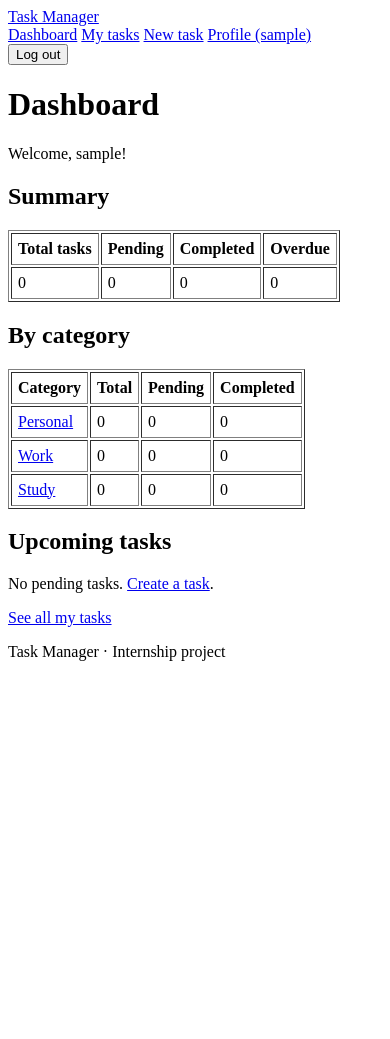
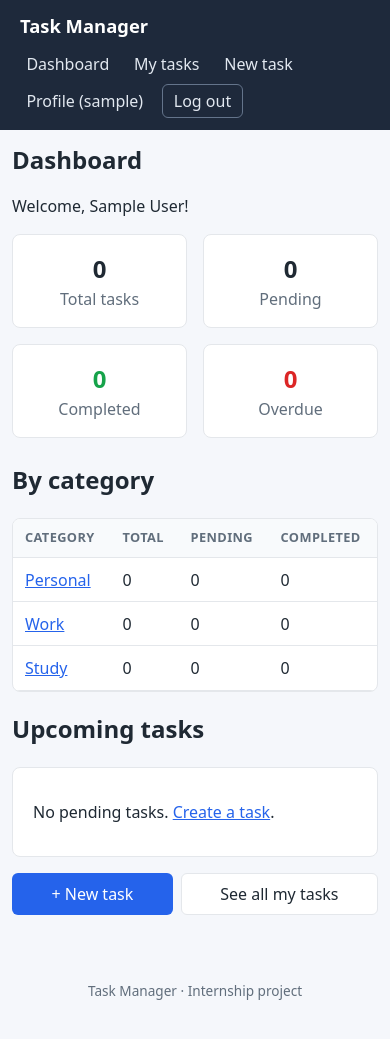
Before and after one commit to AnkithaGN/task-managements, a Django app: page / in a window 390 px wide. Before the commit the page ends 661 px from the top, so only its background shows below. Run offline with Django 5.2, Linux system fonts and the light colour scheme; the visitor is signed in with stand-in values (Sample User, id 1); data comes from the database, SQL or seed files in the repository; data that the repository does not hold is empty.

Commit message:
Add CSS styling, responsive layout and JavaScript confirm, validation and double-submit protection

```diff
--- /dev/null
+++ b/tasks/static/tasks/css/style.css
@@ -0,0 +1,170 @@
+/* ---------------------------------------------------------------
+   tasks/static/tasks/css/style.css
+   Site-wide styles. Mobile-friendly: flexbox + grid + one media query.
+   --------------------------------------------------------------- */
+
+/* CSS variables: colours defined ONCE, reused everywhere with var(--name). */
+:root {
+    --bg: #f5f7fb;
+    --card: #ffffff;
+    --text: #1f2933;
+    --muted: #616e7c;
+    --border: #e4e7eb;
+    --primary: #2563eb;
+    --primary-dark: #1d4ed8;
+    --danger: #dc2626;
+    --success: #16a34a;
+    --radius: 8px;
+}
+
+/* box-sizing: border-box = width INCLUDES padding and border (easier layouts). */
+* { box-sizing: border-box; }
+
+body {
+    margin: 0;
+    font-family: system-ui, -apple-system, "Segoe UI", Roboto, Arial, sans-serif;
+    background: var(--bg);
+    color: var(--text);
+    line-height: 1.5;
+}
+
+a { color: var(--primary); }
+h1 { margin-top: 0; overflow-wrap: anywhere; }
+
+/* ---------- Header and navigation (flexbox) ---------- */
+.site-header {
+    display: flex;               /* children in a row */
+    flex-wrap: wrap;             /* wrap to a new line on small screens */
+    align-items: center;
+    justify-content: space-between;
+    gap: 0.5rem 1rem;
+    padding: 0.75rem 1.25rem;
+    background: #1e293b;
+}
+.brand { color: #fff; font-weight: 700; font-size: 1.15rem; text-decoration: none; }
+.main-nav { display: flex; flex-wrap: wrap; align-items: center; gap: 0.25rem 0.75rem; }
+.main-nav a { color: #e2e8f0; text-decoration: none; padding: 0.25rem 0.4rem; border-radius: 4px; }
+.main-nav a:hover, .main-nav a:focus { background: rgba(255, 255, 255, 0.12); color: #fff; }
+.logout-form { margin: 0; }
+.logout-form button {
+    background: transparent; color: #e2e8f0; border: 1px solid #64748b;
+    padding: 0.25rem 0.7rem;
+}
+.logout-form button:hover { background: rgba(255, 255, 255, 0.12); }
+
+/* ---------- Page layout ---------- */
+.container { max-width: 1100px; margin: 0 auto; padding: 1.25rem; }
+.site-footer { text-align: center; color: var(--muted); font-size: 0.85rem; padding: 1.5rem; }
+.card {
+    background: var(--card); border: 1px solid var(--border);
+    border-radius: var(--radius); padding: 1rem 1.25rem; margin-bottom: 1rem;
+}
+.form-card { max-width: 600px; }
+
+/* ---------- Messages (success / error colours) ---------- */
+.messages { list-style: none; padding: 0; margin: 0 0 1rem; }
+.message {
+    padding: 0.75rem 1rem; margin-bottom: 0.5rem; border-radius: var(--radius);
+    background: #e0f2fe; border-left: 4px solid #0284c7;
+}
+.message.success { background: #dcfce7; border-color: var(--success); }
+.message.error { background: #fee2e2; border-color: var(--danger); }
+
+/* ---------- Dashboard number cards (CSS grid) ---------- */
+.stats {
+    display: grid;
+    /* as many 150px+ columns as fit; they share the remaining space equally */
+    grid-template-columns: repeat(auto-fit, minmax(150px, 1fr));
+    gap: 1rem;
+    margin-bottom: 1.5rem;
+}
+.stat {
+    background: var(--card); border: 1px solid var(--border);
+    border-radius: var(--radius); padding: 1rem; text-align: center;
+}
+.stat-number { display: block; font-size: 2rem; font-weight: 700; }
+.stat-label { color: var(--muted); }
+.stat.completed .stat-number { color: var(--success); }
+.stat.overdue .stat-number { color: var(--danger); }
+
+/* ---------- Buttons ---------- */
+button, .btn {
+    display: inline-block; font: inherit; cursor: pointer; text-decoration: none;
+    padding: 0.5rem 1rem; border-radius: 6px; border: 1px solid transparent;
+    background: var(--primary); color: #fff;
+}
+button:hover, .btn:hover { background: var(--primary-dark); }
+.btn-secondary { background: #fff; color: var(--text); border-color: var(--border); }
+.btn-secondary:hover { background: #f1f5f9; }
+.btn-danger { background: var(--danger); }
+.btn-danger:hover { background: #b91c1c; }
+.btn-small { padding: 0.25rem 0.6rem; font-size: 0.875rem; }
+button:disabled { opacity: 0.6; cursor: wait; }
+.actions { display: flex; flex-wrap: wrap; gap: 0.5rem; align-items: center; margin: 1rem 0; }
+.actions form { margin: 0; }
+
+/* ---------- Forms ---------- */
+.field { margin-bottom: 1rem; }
+.field label { display: block; font-weight: 600; margin-bottom: 0.25rem; }
+input[type="text"], input[type="email"], input[type="password"],
+input[type="date"], select, textarea {
+    width: 100%; max-width: 480px; padding: 0.5rem 0.6rem; font: inherit;
+    border: 1px solid #cbd2d9; border-radius: 6px; background: #fff;
+}
+input:focus, select:focus, textarea:focus { outline: 2px solid var(--primary); outline-offset: 1px; }
+.helptext { color: var(--muted); font-size: 0.85rem; }
+.errorlist { list-style: none; padding: 0; margin: 0.25rem 0; color: var(--danger); font-size: 0.9rem; }
+.field-error input, .field-error select, .field-error textarea, [aria-invalid="true"] { border-color: var(--danger); }
+.form-errors {
+    background: #fee2e2; border-left: 4px solid var(--danger);
+    padding: 0.5rem 1rem; border-radius: 6px; margin-bottom: 1rem;
+}
+.js-error { color: var(--danger); font-size: 0.9rem; margin: 0.25rem 0 0; }
+
+/* Filter form on "My tasks": fields side by side, wrapping on small screens */
+.filters { display: flex; flex-wrap: wrap; gap: 0.75rem; align-items: flex-end; }
+.filters p { margin: 0; flex: 1 1 180px; }
+.filters label { display: block; font-size: 0.85rem; font-weight: 600; }
+
+/* ---------- Tables ---------- */
+/* On narrow screens the table scrolls sideways INSIDE this box,
+   instead of making the whole page wider (fixes horizontal overflow). */
+.table-wrap {
+    overflow-x: auto; background: var(--card);
+    border: 1px solid var(--border); border-radius: var(--radius);
+}
+table { width: 100%; border-collapse: collapse; }
+th, td { padding: 0.6rem 0.75rem; text-align: left; border-bottom: 1px solid var(--border); vertical-align: middle; }
+th { background: #f8fafc; font-size: 0.8rem; text-transform: uppercase; letter-spacing: 0.03em; color: var(--muted); }
+/* FIX for the long-title bug: long words may break anywhere instead of stretching the table */
+td { overflow-wrap: anywhere; }
+td.title-cell { min-width: 12rem; }
+tr.is-overdue td { background: #fff7ed; }
+tr.is-completed .task-title { text-decoration: line-through; color: var(--muted); }
+
+/* ---------- Badges (small coloured labels) ---------- */
+.badge {
+    display: inline-block; padding: 0.1rem 0.55rem; border-radius: 999px;
+    font-size: 0.8rem; font-weight: 600; white-space: nowrap;
+    background: #e2e8f0; color: #334155;
+}
+.badge-high { background: #fee2e2; color: #991b1b; }
+.badge-medium { background: #fef3c7; color: #92400e; }
+.badge-low { background: #dcfce7; color: #166534; }
+.badge-pending { background: #e0f2fe; color: #075985; }
+.badge-completed { background: #dcfce7; color: #166534; }
+.badge-overdue { background: var(--danger); color: #fff; }
+
+/* ---------- Profile ---------- */
+dl dt { font-weight: 600; color: var(--muted); }
+dl dd { margin: 0 0 0.75rem; }
+
+/* ---------- Small screens (phones) ---------- */
+@media (max-width: 640px) {
+    .container { padding: 0.75rem; }
+    .site-header { flex-direction: column; align-items: flex-start; }
+    h1 { font-size: 1.5rem; }
+    .stat-number { font-size: 1.5rem; }
+    .actions .btn, .actions button { flex: 1 1 auto; text-align: center; }
+}
+td button, td .btn { white-space: nowrap; overflow-wrap: normal; }
--- /dev/null
+++ b/tasks/static/tasks/js/app.js
@@ -0,0 +1,109 @@
+// ---------------------------------------------------------------
+// tasks/static/tasks/js/app.js
+// Small browser-side helpers. The SERVER still checks everything:
+// these only give faster, friendlier feedback.
+// Loaded with "defer", so the page HTML already exists when this runs.
+// ---------------------------------------------------------------
+
+(function () {
+    'use strict';
+
+    // 1. CONFIRMATION before dangerous actions.
+    //    Any <form data-confirm="Question?"> asks first; "Cancel" stops it.
+    document.querySelectorAll('form[data-confirm]').forEach(function (form) {
+        form.addEventListener('submit', function (event) {
+            if (!window.confirm(form.dataset.confirm)) {
+                event.preventDefault();   // user said Cancel: do not send the form
+            }
+        });
+    });
+
+    // 2. TASK FORM checks (create / edit page).
+    var taskForm = document.getElementById('task-form');
+    if (taskForm) {
+        var title = document.getElementById('id_title');
+        var due = document.getElementById('id_due_date');
+        // For an edit, the date the task had when the page opened ("" for a new task).
+        var originalDue = taskForm.dataset.originalDueDate || '';
+        var today = localToday();
+
+        // New task: the calendar picker greys out past days.
+        if (due && !originalDue) {
+            due.min = today;
+        }
+
+        taskForm.addEventListener('submit', function (event) {
+            clearErrors(taskForm);
+            var ok = true;
+
+            // The browser already blocks an EMPTY title ("required");
+            // this also catches a title of only spaces.
+            if (title && title.value.trim() === '') {
+                showError(title, 'Please enter a title.');
+                ok = false;
+            }
+
+            // Same rule as the server: a NEW or CHANGED date may not be in the past.
+            // Dates as "YYYY-MM-DD" text compare correctly with < and >.
+            if (due && due.value && due.value !== originalDue && due.value < today) {
+                showError(due, 'Due date cannot be in the past.');
+                ok = false;
+            }
+
+            if (!ok) {
+                event.preventDefault();   // keep the user on the page to fix it
+            }
+        });
+    }
+
+    // 3. STOP DOUBLE SUBMITS: after a form is sent, disable its button.
+    //    Registered LAST, so it only runs if steps 1-2 did not cancel the submit.
+    document.querySelectorAll('form').forEach(function (form) {
+        form.addEventListener('submit', function (event) {
+            if (event.defaultPrevented) {
+                return;
+            }
+            var button = event.submitter || form.querySelector('button[type="submit"]');
+            if (button) {
+                button.dataset.originalText = button.textContent;
+                button.textContent = 'Please wait...';
+                button.disabled = true;
+            }
+        });
+    });
+
+    // When the user comes BACK to a page (browser Back button), re-enable buttons.
+    window.addEventListener('pageshow', function () {
+        document.querySelectorAll('button[disabled]').forEach(function (button) {
+            button.disabled = false;
+            if (button.dataset.originalText) {
+                button.textContent = button.dataset.originalText;
+            }
+        });
+    });
+
+    // ---------- helper functions ----------
+
+    // Today's date as "YYYY-MM-DD" in the user's own time zone.
+    function localToday() {
+        var d = new Date();
+        d.setMinutes(d.getMinutes() - d.getTimezoneOffset());
+        return d.toISOString().slice(0, 10);
+    }
+
+    // Show a red message under an input and mark it invalid.
+    function showError(input, message) {
+        var p = document.createElement('p');
+        p.className = 'js-error';
+        p.textContent = message;          // textContent (not innerHTML): safe from HTML injection
+        input.insertAdjacentElement('afterend', p);
+        input.setAttribute('aria-invalid', 'true');
+        input.focus();
+    }
+
+    // Remove messages from a previous attempt.
+    function clearErrors(form) {
+        form.querySelectorAll('.js-error').forEach(function (el) { el.remove(); });
+        form.querySelectorAll('[aria-invalid]').forEach(function (el) { el.removeAttribute('aria-invalid'); });
+    }
+})();
--- a/tasks/templates/tasks/home.html
+++ b/tasks/templates/tasks/home.html
@@ -4,51 +4,58 @@
 
 {% block content %}
     <h1>Dashboard</h1>
-    <p>Welcome, {{ user.username }}!</p>
+    <p>Welcome, {{ user.get_full_name|default:user.username }}!</p>
 
-    <!-- Summary counts -->
-    <h2>Summary</h2>
-    <table border="1" cellpadding="6">
-        <tr><th>Total tasks</th><th>Pending</th><th>Completed</th><th>Overdue</th></tr>
-        <tr>
-            <td>{{ counts.total }}</td>
-            <td>{{ counts.pending }}</td>
-            <td>{{ counts.completed }}</td>
-            <td>{{ counts.overdue }}</td>
-        </tr>
-    </table>
+    <!-- Summary counts as cards (CSS grid: .stats) -->
+    <section class="stats" aria-label="Task summary">
+        <div class="stat"><span class="stat-number">{{ counts.total }}</span><span class="stat-label">Total tasks</span></div>
+        <div class="stat"><span class="stat-number">{{ counts.pending }}</span><span class="stat-label">Pending</span></div>
+        <div class="stat completed"><span class="stat-number">{{ counts.completed }}</span><span class="stat-label">Completed</span></div>
+        <div class="stat overdue"><span class="stat-number">{{ counts.overdue }}</span><span class="stat-label">Overdue</span></div>
+    </section>
 
     <!-- Tasks grouped by category -->
     <h2>By category</h2>
-    <table border="1" cellpadding="6">
+    <div class="table-wrap">
+        <table>
+            <thead>
                 <tr><th>Category</th><th>Total</th><th>Pending</th><th>Completed</th></tr>
+            </thead>
+            <tbody>
                 {% for category in categories %}
                     <tr>
-                <!-- Link opens the task list filtered to this category (filters come in Step 2) -->
+                        <!-- Opens My tasks filtered to this category -->
                         <td><a href="{% url 'task_list' %}?category={{ category.pk }}">{{ category.name }}</a></td>
                         <td>{{ category.total }}</td>
                         <td>{{ category.pending }}</td>
                         <td>{{ category.completed }}</td>
                     </tr>
                 {% endfor %}
+            </tbody>
         </table>
+    </div>
 
     <!-- Next pending tasks -->
     <h2>Upcoming tasks</h2>
+    <div class="card">
         {% if upcoming %}
             <ul>
                 {% for task in upcoming %}
                     <li>
                         <a href="{% url 'task_detail' task.pk %}">{{ task.title }}</a>
-                    · {{ task.category }} · {{ task.get_priority_display }}
-                    · due {{ task.due_date|date:"d M Y" }}
-                    {% if task.is_overdue %}<strong>(OVERDUE)</strong>{% endif %}
+                        <span class="badge badge-{{ task.priority|lower }}">{{ task.get_priority_display }}</span>
+                        {{ task.category }} · due {{ task.due_date|date:"d M Y" }}
+                        {% if task.is_overdue %}<span class="badge badge-overdue">OVERDUE</span>{% endif %}
                     </li>
                 {% endfor %}
             </ul>
         {% else %}
             <p>No pending tasks. <a href="{% url 'task_create' %}">Create a task</a>.</p>
         {% endif %}
+    </div>
 
-    <p><a href="{% url 'task_list' %}">See all my tasks</a></p>
+    <p class="actions">
+        <a class="btn" href="{% url 'task_create' %}">+ New task</a>
+        <a class="btn btn-secondary" href="{% url 'task_list' %}">See all my tasks</a>
+    </p>
 {% endblock %}
--- a/templates/base.html
+++ b/templates/base.html
@@ -1,10 +1,15 @@
+{% load static %}
 <!DOCTYPE html>
 <html lang="en">
 <head>
     <meta charset="UTF-8">
-    <!-- Makes the page fit phone screens (needed for responsive design on Day 8) -->
+    <!-- Makes the page fit phone screens (needed for responsive design) -->
     <meta name="viewport" content="width=device-width, initial-scale=1.0">
     <title>{% block title %}Task Manager{% endblock %}</title>
+    <!-- Site styles. The static tag builds the address /static/tasks/css/style.css -->
+    <link rel="stylesheet" href="{% static 'tasks/css/style.css' %}">
+    <!-- defer = run the script after the HTML has loaded -->
+    <script src="{% static 'tasks/js/app.js' %}" defer></script>
 </head>
 <body>
     <!-- header: the top bar of every page -->
@@ -32,7 +37,7 @@
 
     <!-- main: the unique content of each page -->
     <main class="container">
-        <!-- One-time messages. message.tags = "success", "error", ... (used by CSS on Day 8) -->
+        <!-- One-time messages. message.tags = "success", "error", ... (colours in CSS) -->
         {% if messages %}
             <ul class="messages">
                 {% for message in messages %}
```
Also changed, not shown: tasks/templates/tasks/task_detail.html (+21 -10 lines), tasks/templates/tasks/task_form.html (+13 -10 lines), tasks/templates/tasks/task_list.html (+18 -10 lines). Lines whose indentation alone changed are shown as unchanged.
